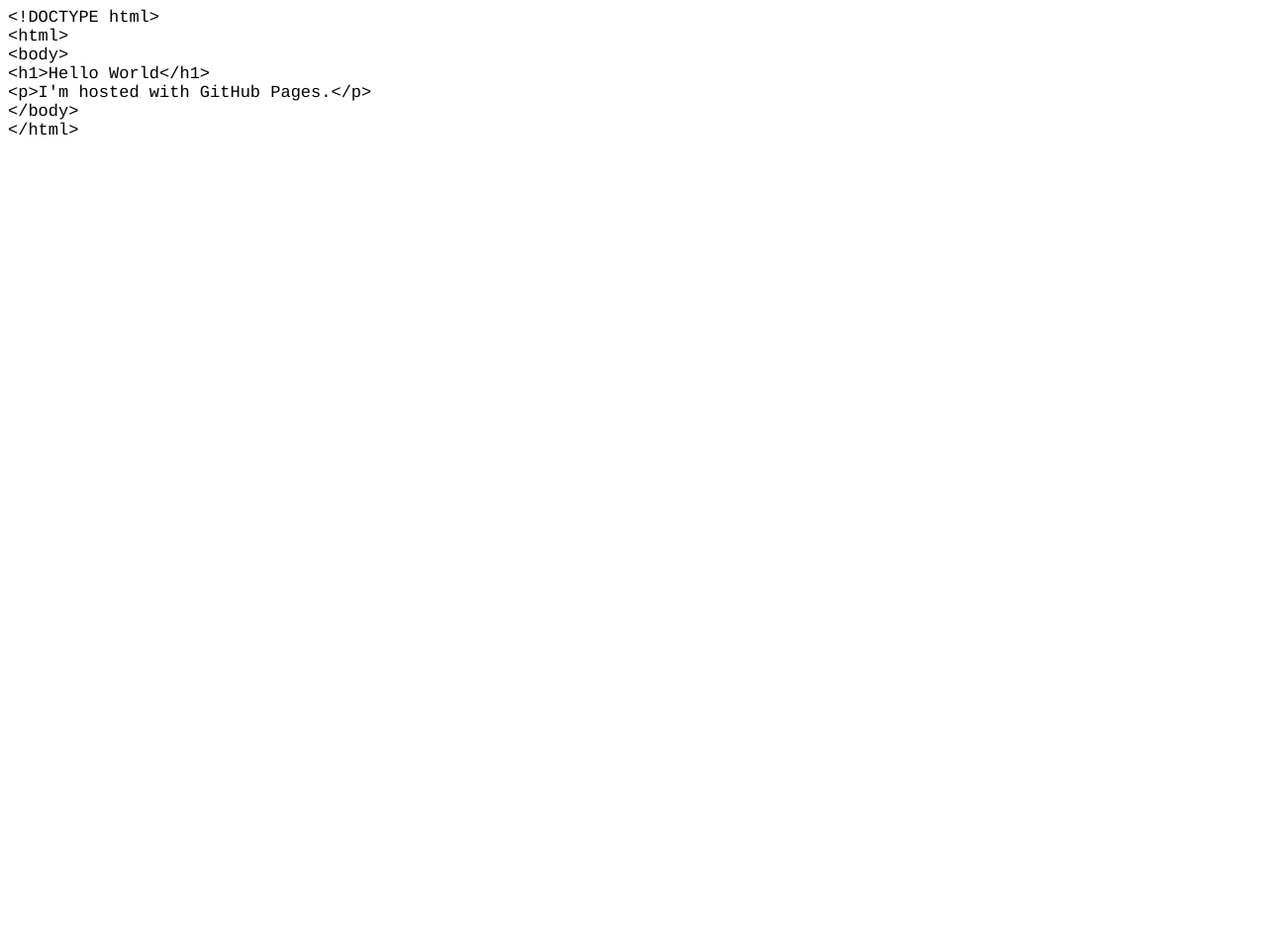
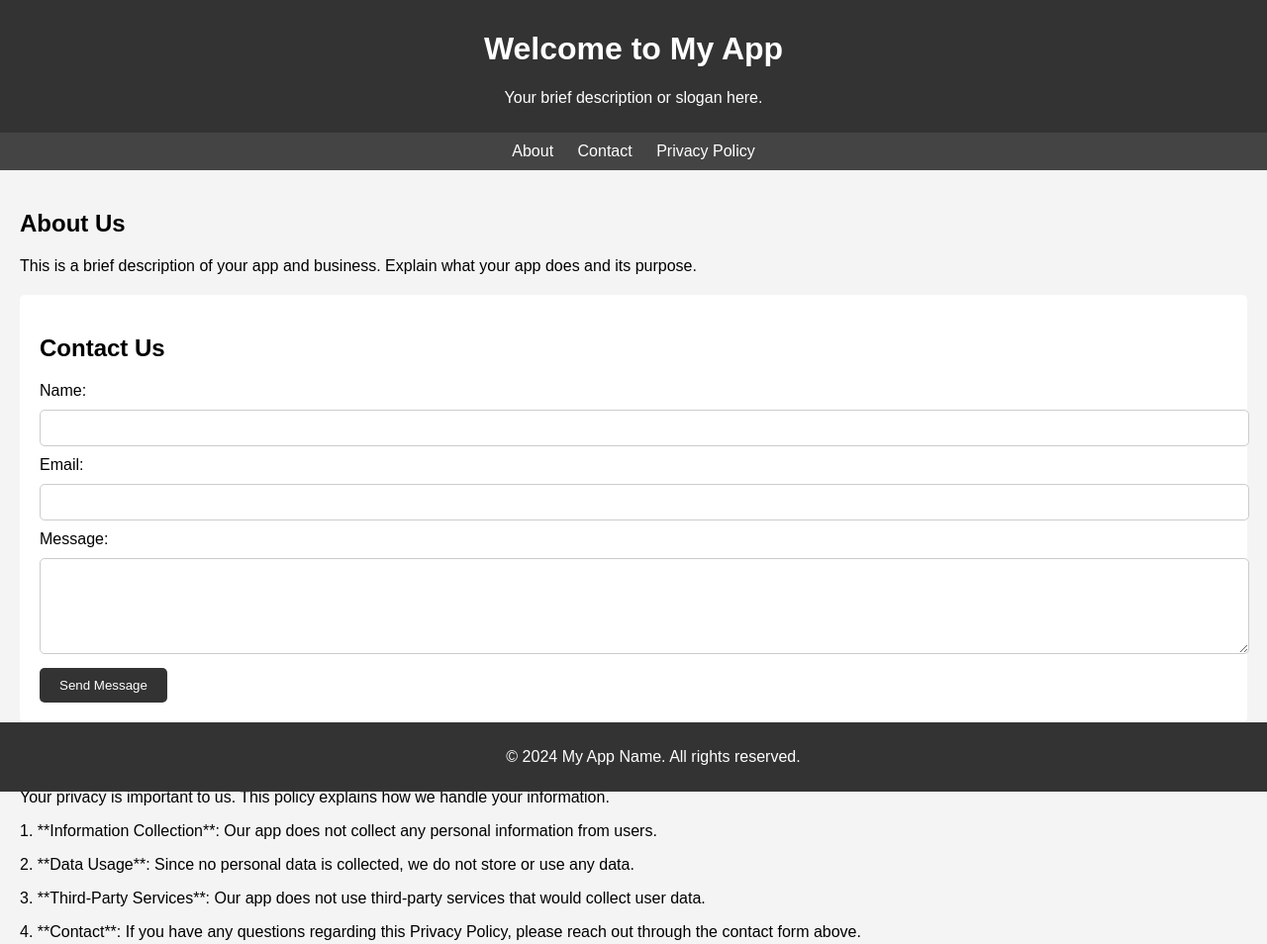
Before and after one commit to 1999products/1999products.github.io, a plain HTML site: page index.html in a window 1280 px wide. Shown: the whole page at 99% size. Before the commit the page ends 800 px from the top, so only its background shows below. Drawn offline with Linux system fonts and the light colour scheme.

Commit message:
Update index.html

```diff
--- a/index.html
+++ b/index.html
@@ -1,23 +1,117 @@
 <!DOCTYPE html PUBLIC "-//W3C//DTD HTML 4.01//EN" "http://www.w3.org/TR/html4/strict.dtd">
-<html>
+<html lang="en">
 <head>
-  <meta http-equiv="Content-Type" content="text/html; charset=utf-8">
-  <meta http-equiv="Content-Style-Type" content="text/css">
-  <title></title>
-  <meta name="Generator" content="Cocoa HTML Writer">
-  <meta name="CocoaVersion" content="2487.7">
-  <style type="text/css">
-    p.p1 {margin: 0.0px 0.0px 0.0px 0.0px; font: 17.0px Courier; color: #000000; -webkit-text-stroke: #e5e75c; background-color: #000000; background-color: rgba(0, 0, 0, 0)}
-    span.s1 {font-kerning: none}
-  </style>
+    <meta charset="UTF-8">
+    <meta name="viewport" content="width=device-width, initial-scale=1.0">
+    <meta name="description" content="An overview of our app and business.">
+    <title>My App Name - Home</title>
+    <style>
+        body {
+            font-family: Arial, sans-serif;
+            margin: 0;
+            padding: 0;
+            background-color: #f4f4f4;
+        }
+        header {
+            background-color: #333;
+            color: #fff;
+            padding: 10px 20px;
+            text-align: center;
+        }
+        nav {
+            background: #444;
+            padding: 10px;
+            text-align: center;
+        }
+        nav a {
+            color: #fff;
+            margin: 0 10px;
+            text-decoration: none;
+        }
+        .container {
+            padding: 20px;
+        }
+        footer {
+            background-color: #333;
+            color: #fff;
+            text-align: center;
+            padding: 10px 20px;
+            position: fixed;
+            bottom: 0;
+            width: 100%;
+        }
+        .contact {
+            background: #fff;
+            padding: 20px;
+            margin: 20px 0;
+            border-radius: 5px;
+        }
+        .contact input, .contact textarea {
+            width: 100%;
+            padding: 10px;
+            margin: 10px 0;
+            border: 1px solid #ccc;
+            border-radius: 5px;
+        }
+        .contact button {
+            background-color: #333;
+            color: #fff;
+            padding: 10px 20px;
+            border: none;
+            border-radius: 5px;
+            cursor: pointer;
+        }
+        .contact button:hover {
+            background-color: #555;
+        }
+    </style>
 </head>
 <body>
-<p class="p1"><span class="s1">&lt;!DOCTYPE html&gt;</span></p>
-<p class="p1"><span class="s1">&lt;html&gt;</span></p>
-<p class="p1"><span class="s1">&lt;body&gt;</span></p>
-<p class="p1"><span class="s1">&lt;h1&gt;Hello World&lt;/h1&gt;</span></p>
-<p class="p1"><span class="s1">&lt;p&gt;I'm hosted with GitHub Pages.&lt;/p&gt;</span></p>
-<p class="p1"><span class="s1">&lt;/body&gt;</span></p>
-<p class="p1"><span class="s1">&lt;/html&gt;</span></p>
+    <header>
+        <h1>Welcome to My App</h1>
+        <p>Your brief description or slogan here.</p>
+    </header>
+
+    <nav>
+        <a href="#about">About</a>
+        <a href="#contact">Contact</a>
+        <a href="#privacy">Privacy Policy</a>
+    </nav>
+
+    <div class="container">
+        <section id="about">
+            <h2>About Us</h2>
+            <p>This is a brief description of your app and business. Explain what your app does and its purpose.</p>
+        </section>
+
+        <section id="contact" class="contact">
+            <h2>Contact Us</h2>
+            <form action="#" method="post">
+                <label for="name">Name:</label>
+                <input type="text" id="name" name="name" required>
+
+                <label for="email">Email:</label>
+                <input type="email" id="email" name="email" required>
+
+                <label for="message">Message:</label>
+                <textarea id="message" name="message" rows="5" required></textarea>
+
+                <button type="submit">Send Message</button>
+            </form>
+        </section>
+
+        <section id="privacy">
+            <h2>Privacy Policy</h2>
+            <p>Your privacy is important to us. This policy explains how we handle your information.</p>
+            <p>1. **Information Collection**: Our app does not collect any personal information from users.</p>
+            <p>2. **Data Usage**: Since no personal data is collected, we do not store or use any data.</p>
+            <p>3. **Third-Party Services**: Our app does not use third-party services that would collect user data.</p>
+            <p>4. **Contact**: If you have any questions regarding this Privacy Policy, please reach out through the contact form above.</p>
+        </section>
+    </div>
+
+    <footer>
+        <p>&copy; 2024 My App Name. All rights reserved.</p>
+    </footer>
 </body>
 </html>
```
